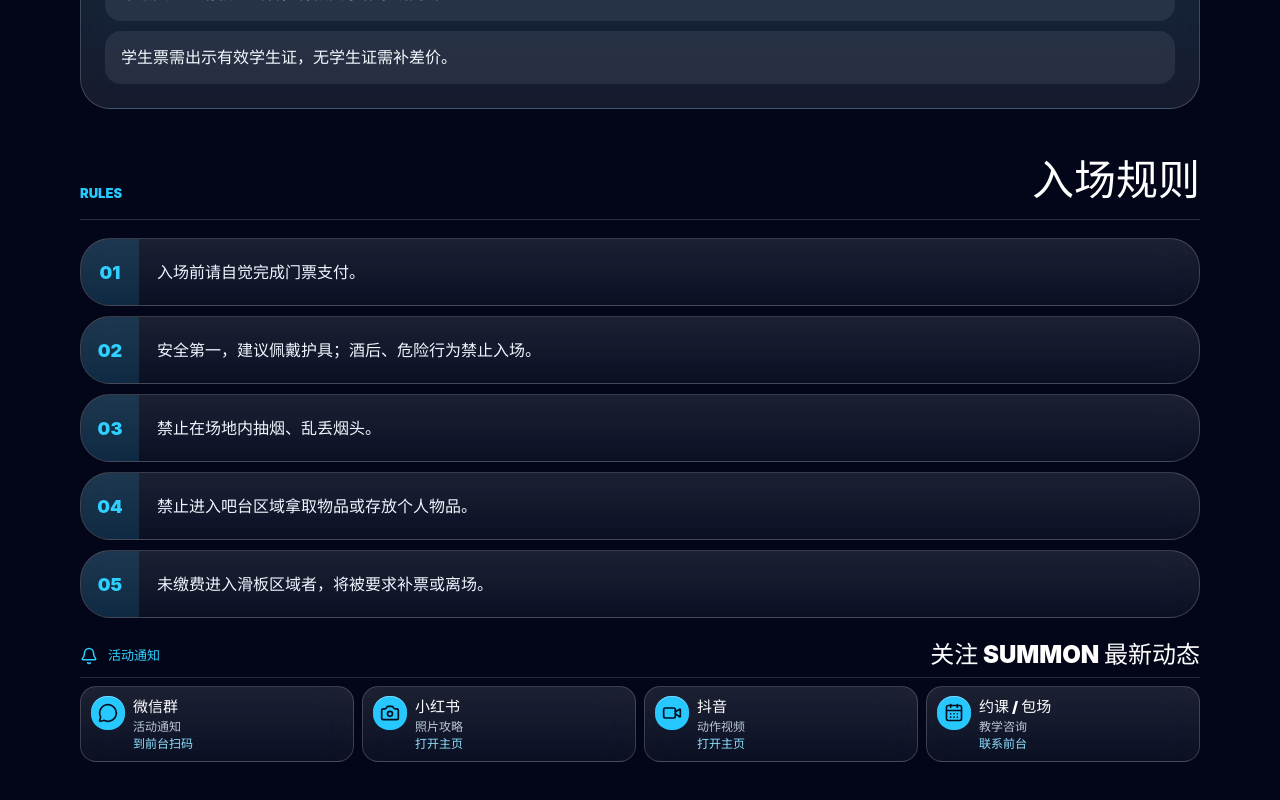
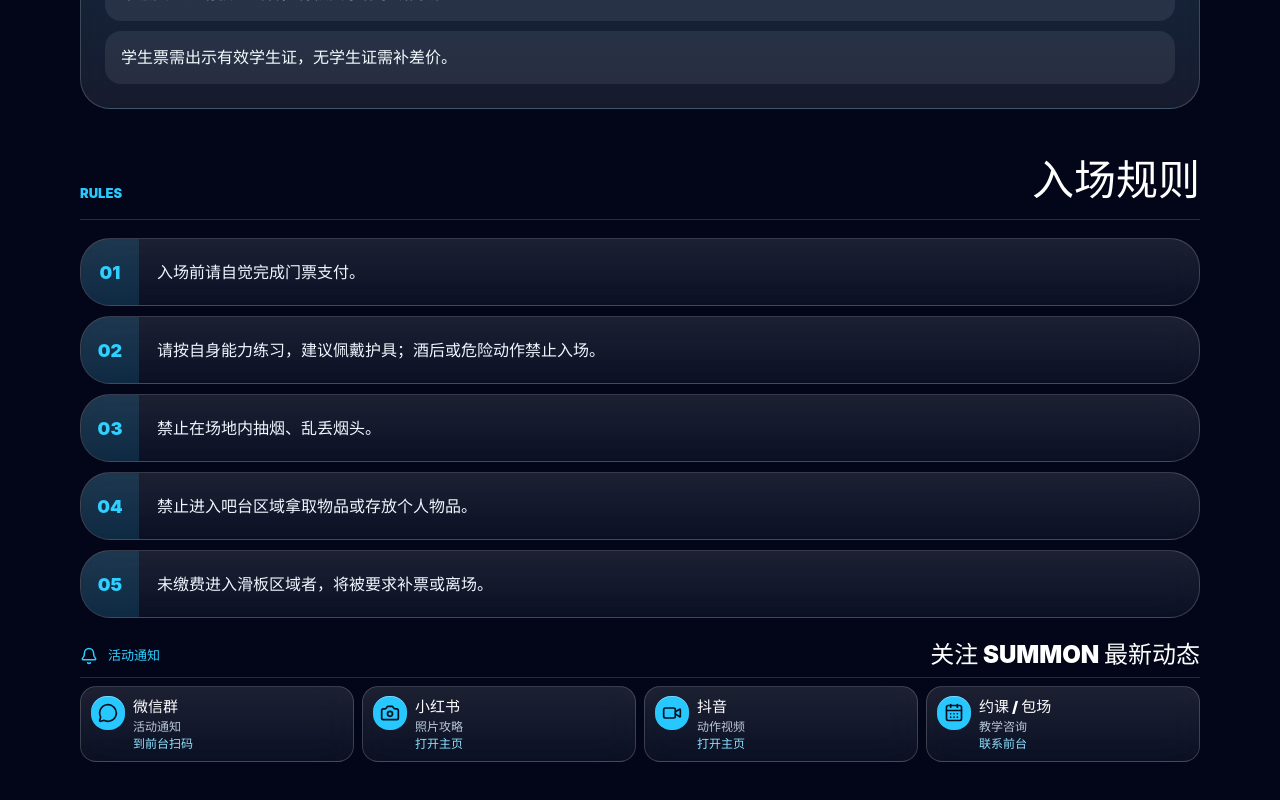
Before and after one commit to luojunyi86/summon-entrance, a React (Vite) app: page / in a window 1280 px wide. Shown: the part 2190-2990 px from the top of the page. Built offline with nearby package versions, Linux system fonts and the light colour scheme.

Commit message:
Clarify safety rule

```diff
--- a/src/main.jsx
+++ b/src/main.jsx
@@ -71,7 +71,7 @@ const reminders = [
 
 const rules = [
   '入场前请自觉完成门票支付。',
-  '安全第一，建议佩戴护具；酒后、危险行为禁止入场。',
+  '请按自身能力练习，建议佩戴护具；酒后或危险动作禁止入场。',
   '禁止在场地内抽烟、乱丢烟头。',
   '禁止进入吧台区域拿取物品或存放个人物品。',
   '未缴费进入滑板区域者，将被要求补票或离场。',
```
